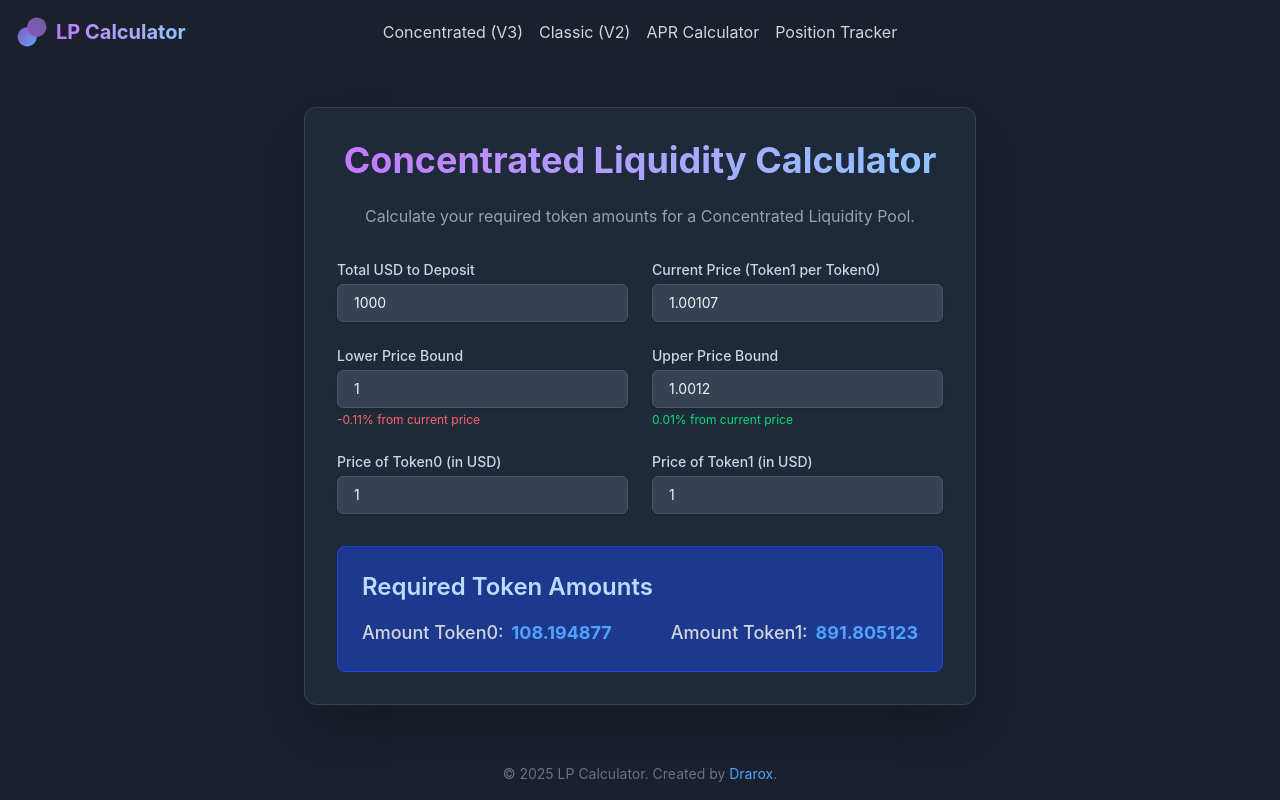
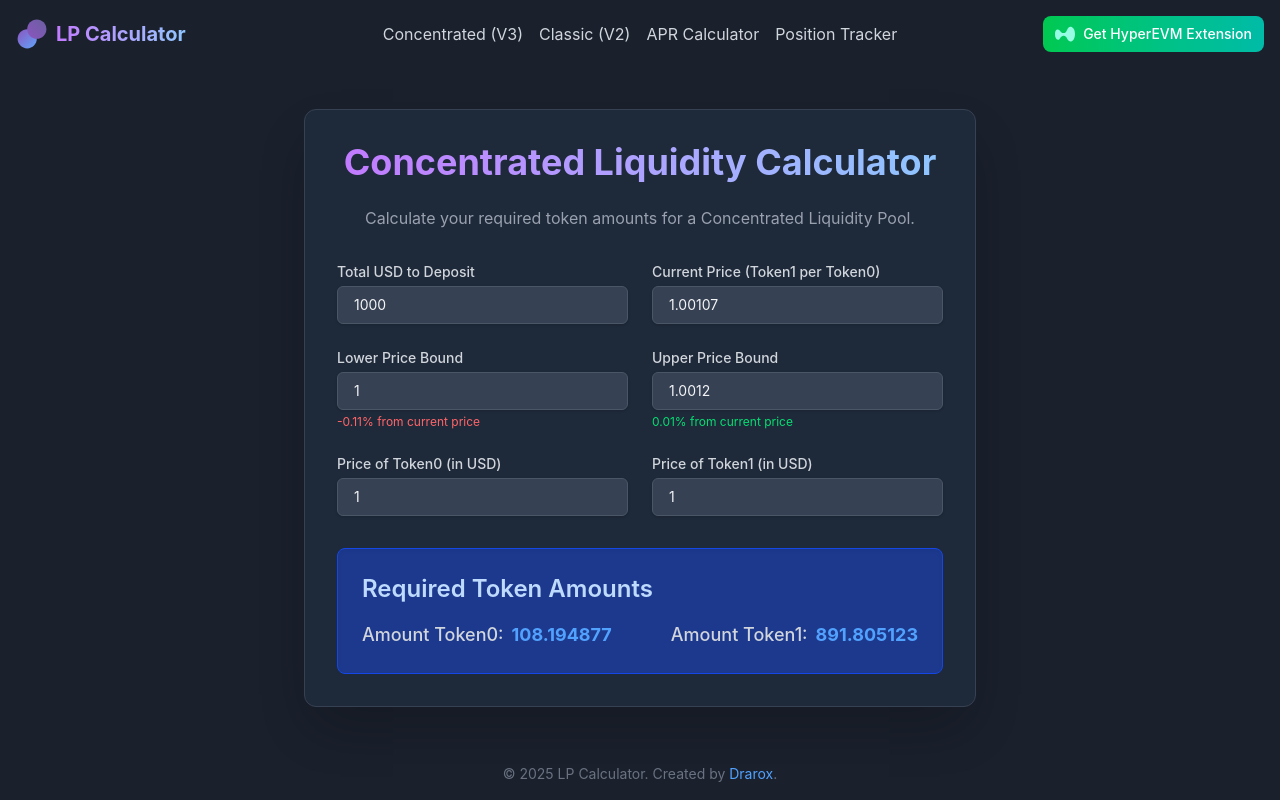
Before and after one commit to Drarox/LP-Calculator, a Vue app: page / in a window 1280 px wide. Built offline with nearby package versions, Linux system fonts and the light colour scheme.

Commit message:
Get browser extension button added

```diff
--- a/src/components/HeaderView.vue
+++ b/src/components/HeaderView.vue
@@ -11,12 +11,23 @@
         <router-link to="/apr" class="text-gray-300 hover:text-gray-100">APR Calculator</router-link>
         <router-link to="/tracker" class="text-gray-300 hover:text-gray-100">Position Tracker</router-link>
       </div>
-      <div class="md:hidden">
-        <button @click="toggleMenu" class="focus:outline-none">
-          <svg class="h-6 w-6" fill="none" viewBox="0 0 24 24" stroke="currentColor">
-            <path stroke-linecap="round" stroke-linejoin="round" stroke-width="2" d="M4 6h16M4 12h16m-7 6h7" />
-          </svg>
+      <div class="flex items-center gap-3">
+        <!-- Extension Promotion Button -->
+        <button @click="openExtensionStore"
+                title="Get HyperEVM Real-Time Gas Extension"
+                class="hidden sm:flex items-center gap-2 bg-gradient-to-r from-green-500 to-teal-500 hover:from-green-600 hover:to-teal-600 text-white px-3 py-2 rounded-lg text-sm font-medium transition duration-150 ease-in-out cursor-pointer">
+          <img src="/hyperevm.svg" alt="HyperEVM" class="h-5 w-5">
+          <span class="hidden lg:inline">Get HyperEVM Extension</span>
         </button>
+
+        <!-- Mobile Menu Button -->
+        <div class="md:hidden">
+          <button @click="toggleMenu" class="focus:outline-none">
+            <svg class="h-6 w-6" fill="none" viewBox="0 0 24 24" stroke="currentColor">
+              <path stroke-linecap="round" stroke-linejoin="round" stroke-width="2" d="M4 6h16M4 12h16m-7 6h7" />
+            </svg>
+          </button>
+        </div>
       </div>
     </div>
     <div v-if="isMenuOpen" class="md:hidden mt-4">
@@ -24,6 +35,18 @@
       <router-link to="/classic" class="block py-2 px-4 hover:bg-gray-700">Classic (V2)</router-link>
       <router-link to="/apr" class="block py-2 px-4 hover:bg-gray-700">APR Calculator</router-link>
       <router-link to="/tracker" class="block py-2 px-4 hover:bg-gray-700">Position Tracker</router-link>
+
+      <!-- Extension Promotion in Mobile Menu -->
+      <div class="border-t border-gray-600 mt-2 pt-2">
+        <button @click="openExtensionStore"
+                class="flex items-center gap-3 w-full py-2 px-4 hover:bg-gray-700 text-left">
+          <img src="/hyperevm.svg" alt="HyperEVM" class="h-5 w-5">
+          <div>
+            <div class="text-green-400 font-medium">Get HyperEVM Extension</div>
+            <div class="text-xs text-gray-400">Real-Time Gas Tracking</div>
+          </div>
+        </button>
+      </div>
     </div>
   </nav>
 </template>
@@ -36,6 +59,25 @@ const isMenuOpen = ref(false);
 const toggleMenu = () => {
   isMenuOpen.value = !isMenuOpen.value;
 };
+
+// Browser detection and extension store links
+const detectBrowser = (): 'firefox' | 'chrome' => {
+  const userAgent = navigator.userAgent.toLowerCase();
+  if (userAgent.includes('firefox')) {
+    return 'firefox';
+  }
+  return 'chrome'; // Default to Chrome for all other browsers
+};
+
+const openExtensionStore = () => {
+  const browser = detectBrowser();
+  const extensionUrls = {
+    firefox: 'https://addons.mozilla.org/en-US/firefox/addon/hyperevm-real-time-gas/',
+    chrome: 'https://chromewebstore.google.com/detail/hyperevm-real-time-gas/lbmelajajgmfmhfplcfhbgjlngmhbplm'
+  };
+
+  window.open(extensionUrls[browser], '_blank');
+};
 </script>
 
 <style scoped>
```
Also changed, not shown: public/hyperevm.svg (added).
